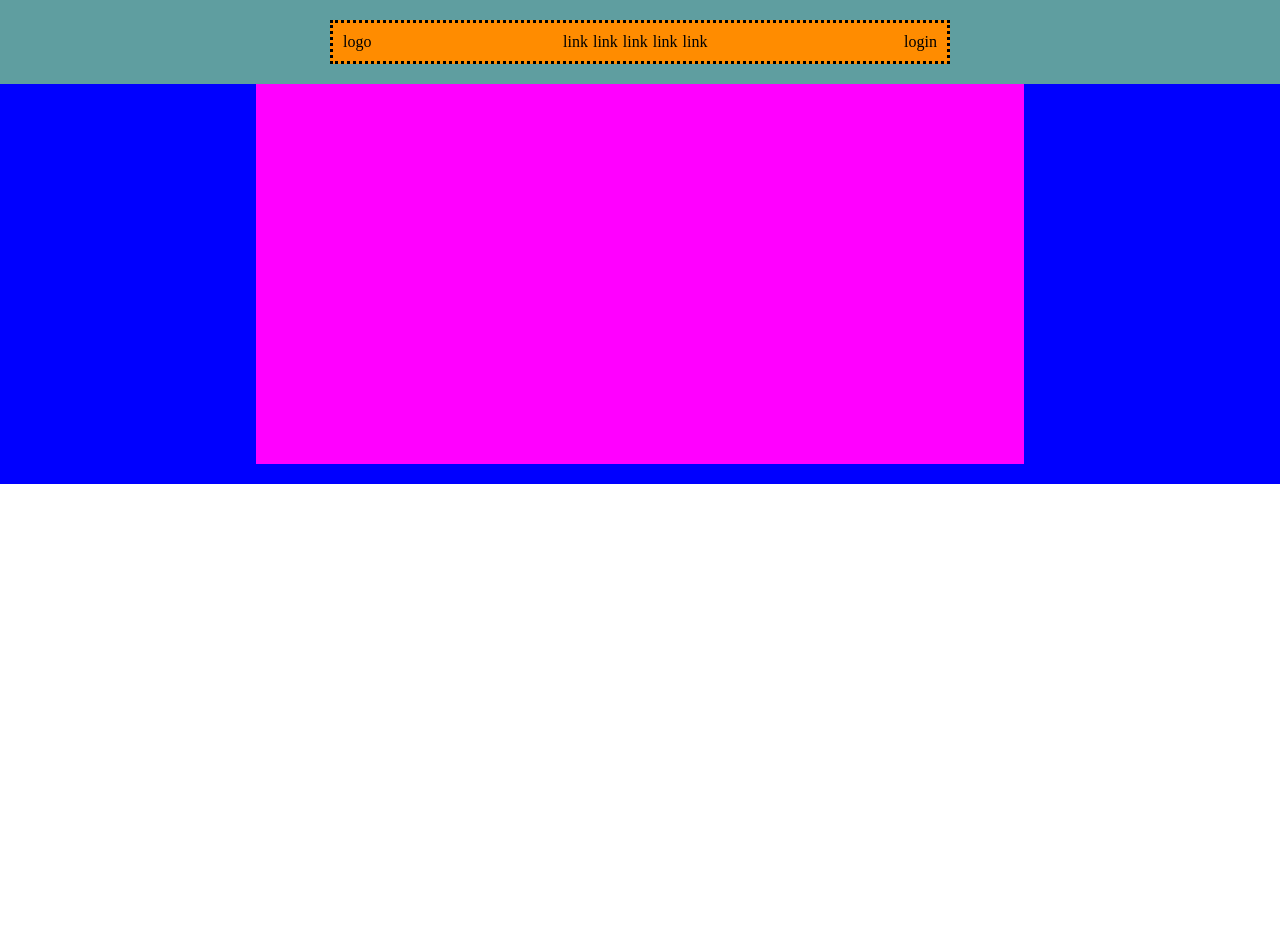
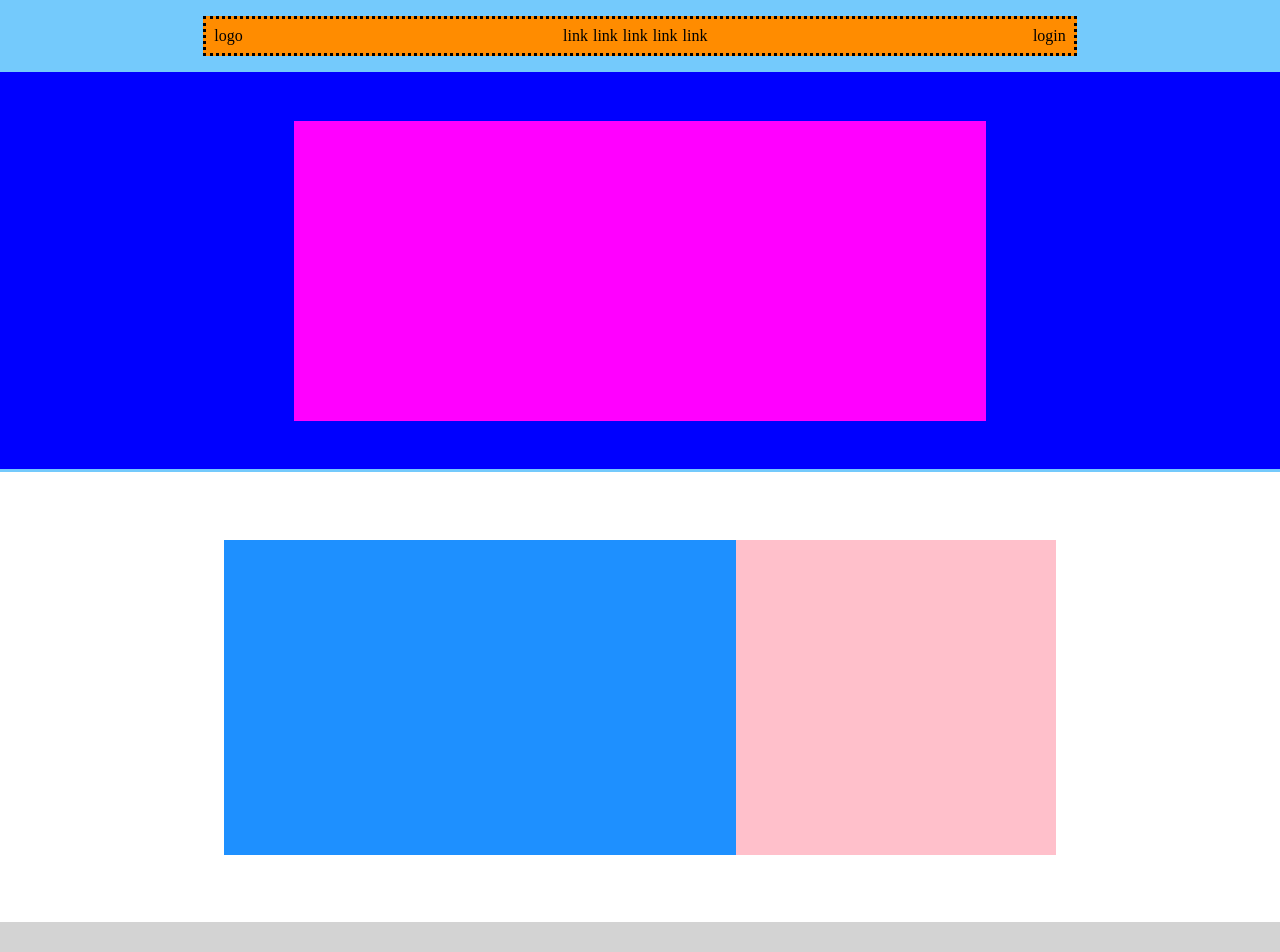
Before and after one commit to DavidC1103/htmlcss-struttura-discord, a plain HTML site: page index.html in a window 1280 px wide. Shown: the top 952 px of the page. Before the commit the page ends 800 px from the top, so only its background shows below. Drawn offline with Linux system fonts and the light colour scheme.

Commit message:
[add main]

```diff
--- a/css/style.css
+++ b/css/style.css
@@ -8,8 +8,11 @@
 
 
 header{
-  background-color: cadetblue;
-  padding: 20px;
+  background-color: rgb(116, 202, 252);
+  display: flex;
+  justify-content: center;
+  padding: 1rem;
+
 
 }
 
@@ -17,12 +20,10 @@ header .menu{
   display: flex;
   justify-content: space-between ;
   background-color: darkorange;
-  width: 50%;
-  margin: 0 auto;
+  width: 70%;
   align-items: center;
   border: 3px dotted black;
-  padding: 10px;
-
+  padding: 0.5rem;
 }
 
 nav ul{
@@ -34,16 +35,65 @@ nav ul li{
   margin-right: 5px;
 }
 
+
+
 .jumbotron{
   background-color: blue;
   height: 400px;
-
+  width: 100%;
+  display: flex;
+  align-items: center;
+  justify-content: center;
+  border-bottom: 3px solid  rgb(116, 202, 252);
 }
 
 .jumbotron .sottojumbotron{
   background-color: fuchsia;
-  width: 60%;
-  height: 95%;
-  margin: 0 auto;
+  width: 54%;
+  height: 300px;
+}
+
+
+
+
+
+main{
+  justify-content: center;
+  width: 100%;
+
+}
+
+main div.blue-pink1{
+  height: 450px;
+  display: flex;
+  justify-content: center;
   align-items: center;
 }
+
+.blue-pink2{
+  height: 450px;
+  display: flex;
+  justify-content: center;
+  align-items: center;
+  background-color: lightgrey;
+}
+
+.blue{
+  display: flex;
+  background-color: dodgerblue;
+  height: 70%;
+  width: 40%;
+}
+
+.pink{
+  display: flex;
+  background-color: pink;
+  height: 70%;
+  width: 25%;
+}
+
+
+.green{
+
+
+}
--- a/index.html
+++ b/index.html
@@ -23,21 +23,29 @@
       </nav>
       <section class="login"> <span>login</span></section>
     </div>
-
-
   </header>
-
-  <div class="jumbotron">
-    <div class="sottojumbotron"></div>
-  </div>
-
-
-
 
 
 
 
   <main>
+    <div class="jumbotron">
+      <div class="sottojumbotron"></div>
+    </div>
+    <div class="blue-pink1">
+      <section class="blue"></section>
+      <section class="pink"></section>
+    </div>
+    <div class="blue-pink2">
+      <section class="pink"></section>
+      <section class="blue"></section>
+    </div>
+    <div class="blue-pink1">
+      <section class="blue"></section>
+      <section class="pink"></section>
+    </div>
+    <div class="green"></div>
+
 
   </main>
 
```
